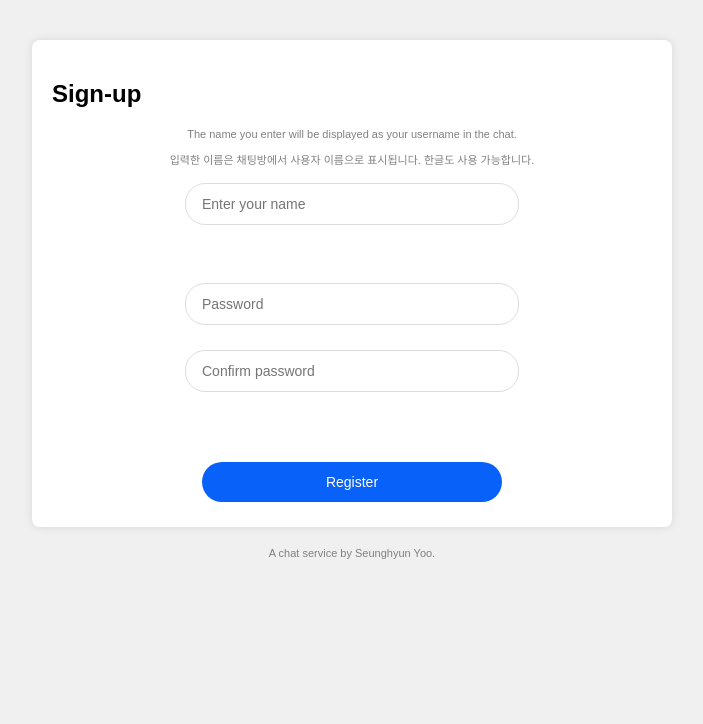
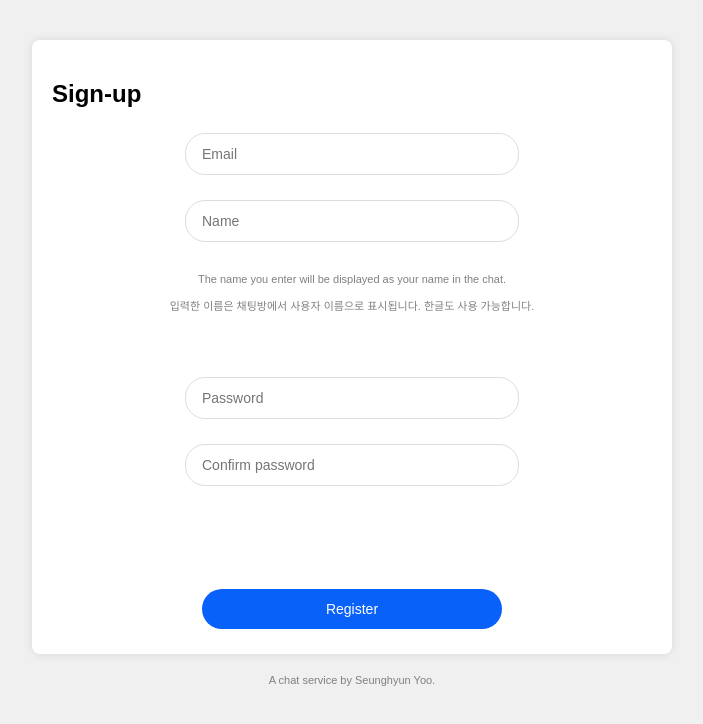
Before and after one commit to sxxnxhy/LetsChat-frontend, a React (Vite) app: page /sign-up in a window 1280 px wide. Shown: the top 724 px of the page, without its empty margins (288-991 px from the left). Built offline with nearby package versions, Linux system fonts and the light colour scheme.

Commit message:
update : email 로그인으로 변경 및 채팅 리스트 로그인 유저 표시

```diff
--- a/src/components/ChatList.jsx
+++ b/src/components/ChatList.jsx
@@ -6,6 +6,7 @@ function ChatList() {
   const [chats, setChats] = useState([]);
   const [unreadCount, setUnreadCount] = useState(0); // Track unread messages
   const originalTitleRef = useRef(document.title); // Store the original title
+  const [name, setName] = useState([]);
   const navigate = useNavigate();
 
   useEffect(() => {
@@ -17,6 +18,7 @@ function ChatList() {
     }
 
     loadChatList();
+    loadUserName();
     const stompClient = new Client({
       brokerURL: "/websocket",
     });
@@ -60,6 +62,22 @@ function ChatList() {
         navigate('/login');
       });
   };
+  const loadUserName = () => {
+    fetch('/api/chat-list/get-name', {
+      method: 'GET',
+      headers: { 'Content-Type': 'application/json' },
+    })
+      .then(response => {
+        if (!response.ok) throw new Error('Failed to get: ' + response.status);
+        return response.json();
+      })
+      .then(name => {
+        setName(name.name);
+      })
+      .catch(error => {
+        console.error('Error:', error);
+      });
+  };
 
   const logout = (event) => {
     event.preventDefault();
@@ -78,7 +96,9 @@ function ChatList() {
           <h2>Your Chats</h2>
           <button onClick={() => navigate('/find-user')}>New chat</button>
         </div>
-        <hr />
+        <p className='small'>Logged in as {name}</p>
+
+        <div style={{ height: '1px', backgroundColor: '#ddd', margin: '8px 0' }} />
         <div id="chatList">
           {chats.length === 0 ? (
             <>
--- a/src/components/Login.jsx
+++ b/src/components/Login.jsx
@@ -2,7 +2,7 @@ import { useState, useEffect } from 'react';
 import { useNavigate } from 'react-router-dom';
 
 function Login() {
-  const [username, setUsername] = useState('');
+  const [email, setEmail] = useState('');
   const [password, setPassword] = useState('');
   const [status, setStatus] = useState('');
   const navigate = useNavigate();
@@ -12,12 +12,12 @@ function Login() {
   }, []);
 
   const handleLogin = () => {
-    if (username && password) {
+    if (email && password) {
       setStatus('Logging in...');
       fetch('/api/user/login', {
         method: 'POST',
         headers: { 'Content-Type': 'application/json' },
-        body: JSON.stringify({ name: username, password }),
+        body: JSON.stringify({ email: email, password: password }),
       })
         .then(response => {
           if (!response.ok) throw new Error('Login failed');
@@ -29,11 +29,11 @@ function Login() {
           setTimeout(() => navigate('/chat-list'), 1000);
         })
         .catch(error => {
-          setStatus('Invalid username or password');
+          setStatus('Invalid email or password');
           console.error('Error:', error);
         });
     } else {
-      setStatus('Please enter both username and password.');
+      setStatus('Please enter both email and password.');
     }
   };
 
@@ -51,12 +51,12 @@ function Login() {
         <p className="welcome-text">Connect with friends instantly!</p>
         <div className="login-form">
           <input
-            type="text"
-            id="username"
-            placeholder="Name"
+            type="email"
+            id="email"
+            placeholder="Email"
             maxLength="255"
-            value={username}
-            onChange={(e) => setUsername(e.target.value)}
+            value={email}
+            onChange={(e) => setEmail(e.target.value)}
             onKeyUp={handleKeyUp}
           />
           <input
--- a/src/components/SignUp.jsx
+++ b/src/components/SignUp.jsx
@@ -2,7 +2,8 @@ import { useState } from 'react';
 import { useNavigate } from 'react-router-dom';
 
 function SignUp() {
-  const [username, setUsername] = useState('');
+  const [email, setEmail] = useState('');
+  const [name, setname] = useState('');
   const [password, setPassword] = useState('');
   const [passwordConfirm, setPasswordConfirm] = useState('');
   const [status, setStatus] = useState('');
@@ -13,12 +14,12 @@ function SignUp() {
       setStatus('Please check your passwords');
       return;
     }
-    if (username && password) {
+    if (email && name && password) {
       setStatus('Signing up...');
       fetch('/api/user/sign-up', {
         method: 'POST',
         headers: { 'Content-Type': 'application/json' },
-        body: JSON.stringify({ name: username, password }),
+        body: JSON.stringify({ name: name, password: password, email: email}),
       })
         .then(response => {
           if (!response.ok) throw new Error('Sign-up failed');
@@ -29,11 +30,11 @@ function SignUp() {
           setTimeout(() => navigate('/login'), 1000);
         })
         .catch(error => {
-          setStatus('This user name is taken.');
+          setStatus('This email is taken.');
           console.error('Error:', error);
         });
     } else {
-      setStatus('Please enter both username and password.');
+      setStatus('Please check your email, name and password');
     }
   };
 
@@ -41,17 +42,24 @@ function SignUp() {
     <>
       <div className="container">
         <h2>Sign-up</h2>
-        <p className="footer">The name you enter will be displayed as your username in the chat.</p>
-        <p className="footer">입력한 이름은 채팅방에서 사용자 이름으로 표시됩니다. 한글도 사용 가능합니다.</p>
         <div className="login-form">
           <input
+            type="email"
+            id="email"
+            placeholder="Email"
+            maxLength={100}
+            value={email}
+            onChange={(e) => setEmail(e.target.value)}
+          />
+          <input
             type="text"
-            id="username"
-            placeholder="Enter your name"
+            id="name"
+            placeholder="Name"
             maxLength={100}
-            value={username}
-            onChange={(e) => setUsername(e.target.value)}
+            value={name}
+            onChange={(e) => setname(e.target.value)}
           />
+          <p className="footer">The name you enter will be displayed as your name in the chat.<br/><br/>입력한 이름은 채팅방에서 사용자 이름으로 표시됩니다. 한글도 사용 가능합니다.</p>
           <br />
           <input
             type="password"
@@ -67,6 +75,8 @@ function SignUp() {
             value={passwordConfirm}
             onChange={(e) => setPasswordConfirm(e.target.value)}
           />
+          <br/>
+
           <p id="loginStatus">{status}</p>
           <button onClick={handleSignUp}>Register</button>
         </div>
--- a/src/style.css
+++ b/src/style.css
@@ -619,3 +619,10 @@ button:hover {
     text-align: center;
     width: 100%;
 }
+.small {
+    color: grey;
+    font-size: 12px;
+    font-family: Arial, sans-serif;
+    margin-top: 0;
+    text-align: end;
+  }
--- a/vite.config.js
+++ b/vite.config.js
@@ -7,13 +7,13 @@ export default defineConfig({
     port: 5176,
     proxy: {
       '/api': {
-        // target: 'https://syoo.shop',
-        target: 'http://localhost:8080',
+        target: 'https://syoo.shop',
+        // target: 'http://localhost:8080',
         changeOrigin: true,
       },
       '/websocket': {
-        // target: 'wss://syoo.shop',  // WebSocket server
-        target: 'ws://localhost:8080',  // WebSocket server
+        target: 'wss://syoo.shop',  // WebSocket server
+        // target: 'ws://localhost:8080',  // WebSocket server
         ws: true,  // Enable WebSocket proxying
         changeOrigin: true,
       },
```
